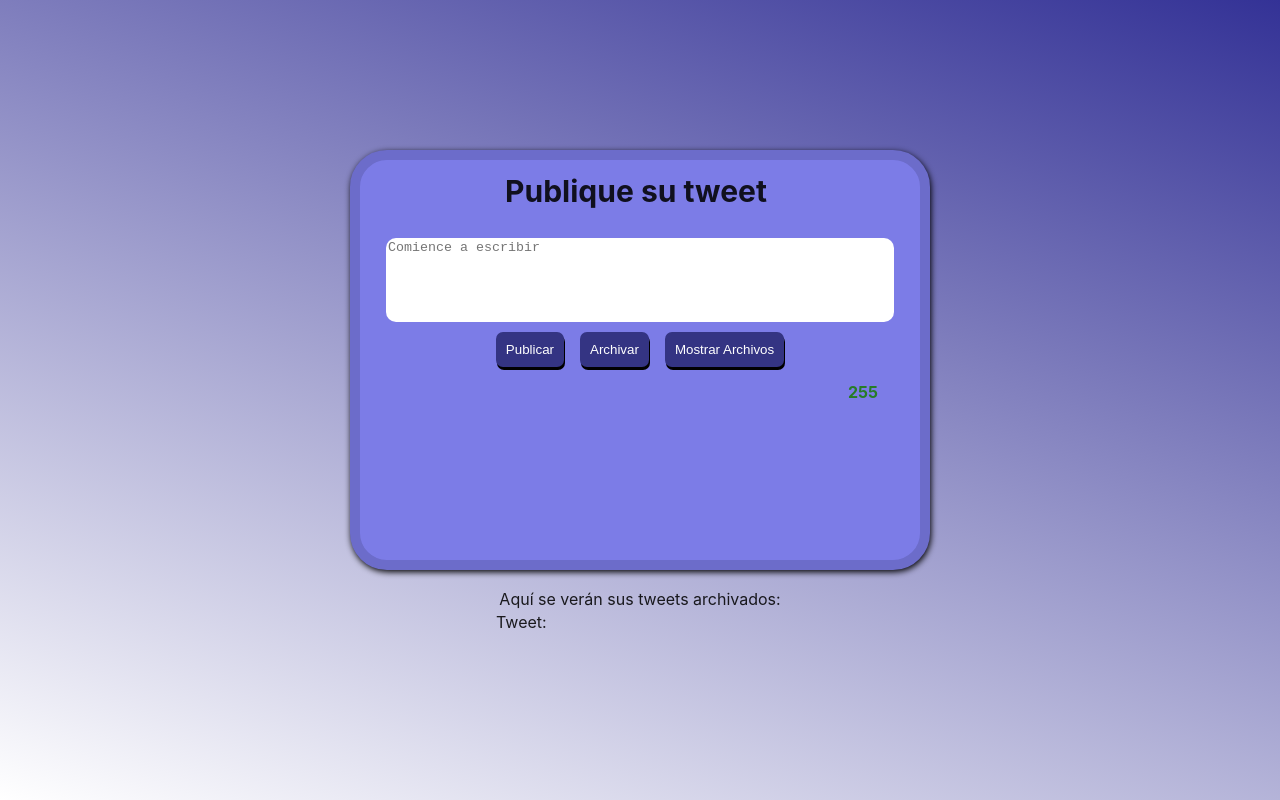
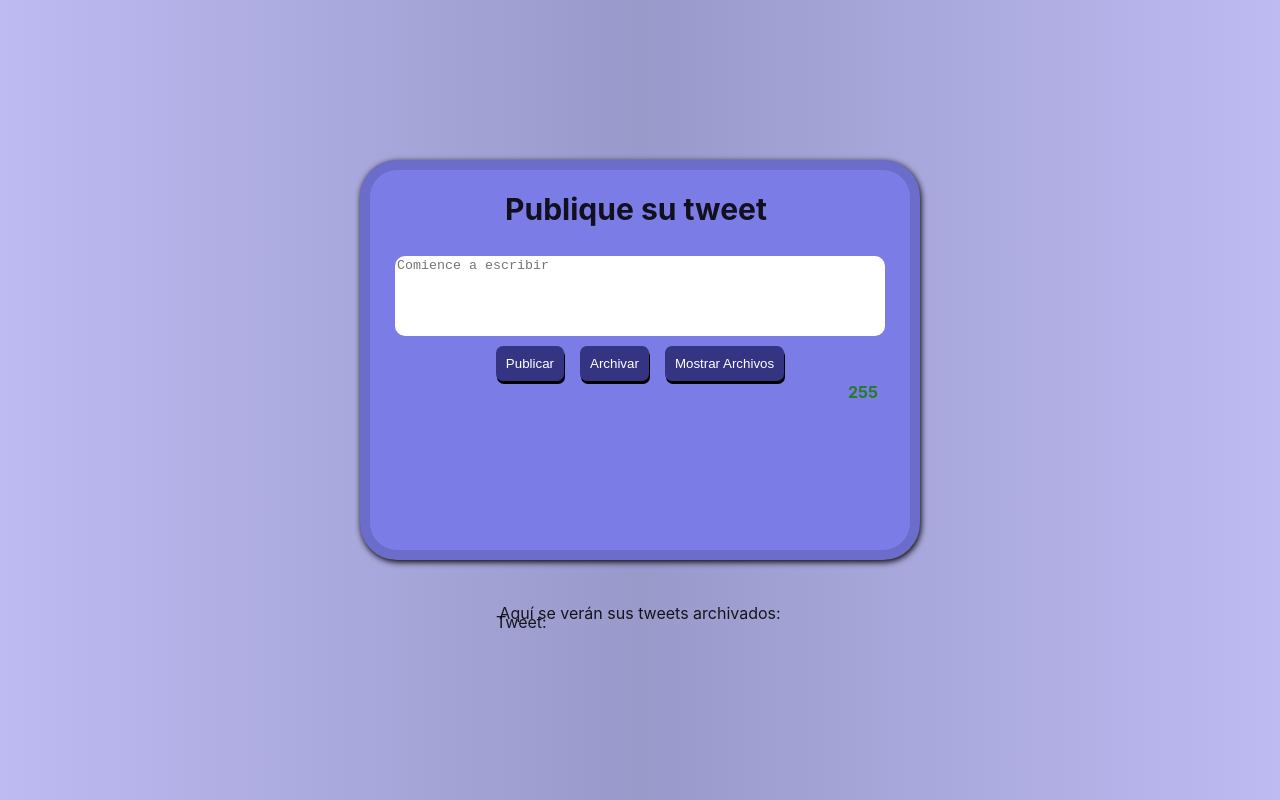
Before and after one commit to staruniverse2050/Tweet-React, a React (Vite) app: page / in a window 1280 px wide. Built offline with nearby package versions, Linux system fonts and the light colour scheme.

Commit message:
Home Modificado

```diff
--- a/src/components/pages/Home/Home.jsx
+++ b/src/components/pages/Home/Home.jsx
@@ -92,6 +92,7 @@ export const Home = () => {
             ))}
           </div>
         )}
+        <footer></footer>
       </div>
     </>
   );
--- a/src/index.css
+++ b/src/index.css
@@ -2,8 +2,8 @@
   font-family: Inter, system-ui, Avenir, Helvetica, Arial, sans-serif;
   line-height: 1.5;
   font-weight: 400;
-  color: rgba(0, 0, 0, 0.87);
-  background: linear-gradient(20deg, rgba(255, 255, 255, 0.562),hsla(241, 79%, 29%, 0.856));
+  color: #000000de;
+  background: linear-gradient(90deg, rgba(155, 152, 235, 0.662), hsla(241, 78%, 29%, 0.428),  rgba(155, 152, 235, 0.662));
 }
 
 body {
@@ -13,6 +13,7 @@ body {
   align-items: center;
   min-width: 320px;
   min-height: 100vh;
+  padding: 20px;
 }
 
 /* Cuerpo del tweet */
@@ -25,6 +26,7 @@ body {
   box-shadow: #000000 1px 2px 6px;
   margin-bottom: 5rem;
   word-wrap: break-word;
+  box-sizing: border-box;
 
 }
 
@@ -65,7 +67,7 @@ button:hover{
 
 /* Titulo */
 .title{
-  margin-top: 6vh;
+  margin-top: 7vh;
   margin-left:-1vh;
   position: relative;
   bottom: 2rem;
@@ -78,15 +80,24 @@ button:hover{
   align-items: center;
   display: flex;
   margin-top: 7rem;
+
 }
+
+
 .archivedTweets{
   word-wrap: break-word;
   border: solid rgb(108, 108, 202) 5px;
   border-radius: 10px;
   background-color:rgb(124, 124, 231);
   margin-top: 1rem;
+}
 
+footer{
+  padding: 20px;
 }
+
+
+
 .savedTweetSelectionButton{
   margin-bottom: 1rem;
 }
@@ -120,6 +131,7 @@ button:hover{
   margin-top: 5rem;
   left: 49rem;
   width: 350px;
+
 }
 /* RESET DE CSS */
 /* http://meyerweb.com/eric/tools/css/reset/ */
```
